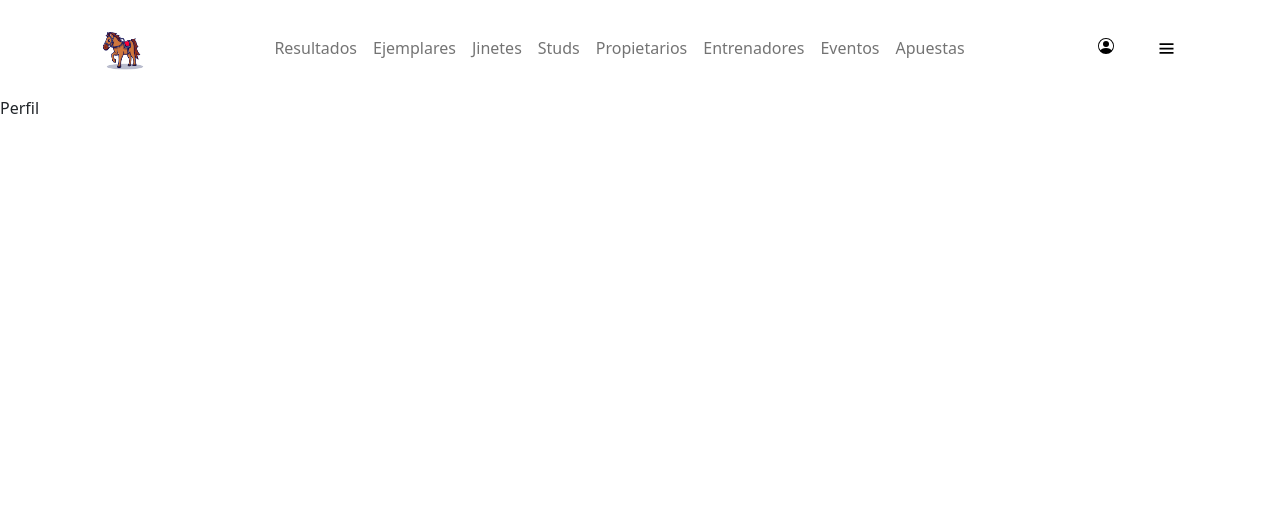
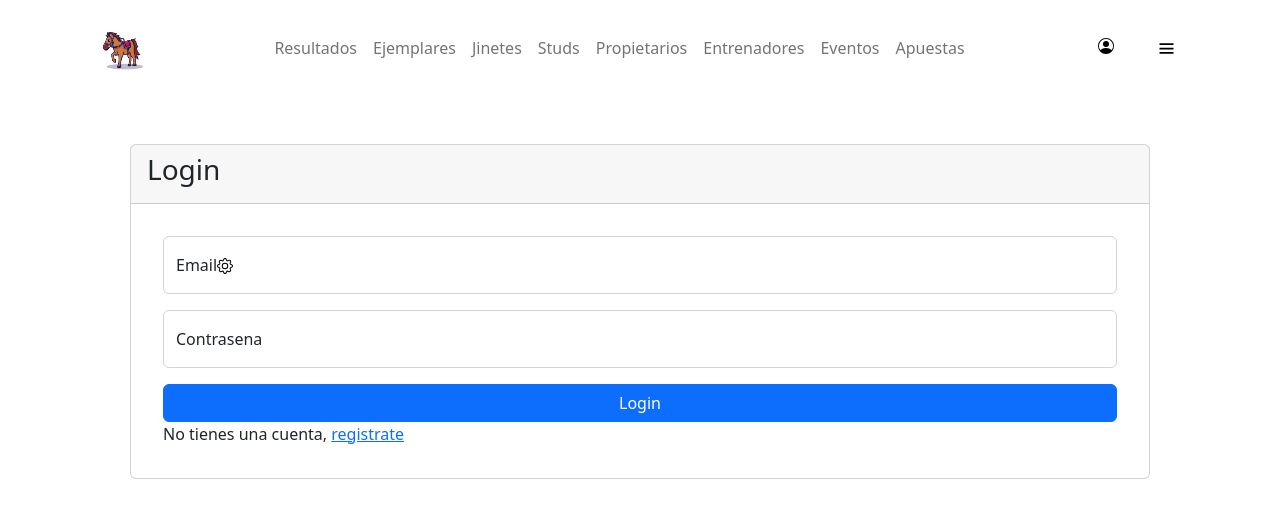
Before and after one commit to joseeg-perez/hipodromoLaRinconada, a React (Create React App) app in the folder client/: page /perfil in a window 1280 px wide. Shown: the top 518 px of the page. Built offline with nearby package versions, Linux system fonts and the light colour scheme.

Commit message:
login y register

```diff
--- a/client/src/App.js
+++ b/client/src/App.js
@@ -64,6 +64,8 @@ import PelajeUpdate from "./pages/PelajeUpdate";
 import ImplementoUpdate from "./pages/ImplementoUpdate";
 import MedicamentoUpdate from "./pages/MedicamentoUpdate";
 import MotivoRetiroUpdate from "./pages/MotivoRetiroUpdate";
+import Login from "./pages/Login";
+import RegisterCard from "./pages/RegisterCard";
 
 function App() {
   return (
@@ -87,6 +89,10 @@ function App() {
 
         <Route path="/ejemplares" exact>
           <Ejemplares></Ejemplares>
+        </Route>
+
+        <Route path="/registrar">
+          <RegisterCard></RegisterCard>
         </Route>
 
         <Route path="/ejemplares/createEjemplar" exact>
@@ -150,7 +156,7 @@ function App() {
         </Route>
 
         <Route path="/perfil">
-          <Perfil></Perfil>
+          <Login></Login>
         </Route>
 
         <Route path="/propietarios" exact>
@@ -320,6 +326,10 @@ function App() {
         <Route path="/haras/updateHara" exact>
           <HaraUpdate></HaraUpdate>
         </Route>
+
+        <Route path="/login">
+          <Login></Login>
+        </Route>
       </Switch>
     </Layout>
   );
--- a/client/src/components/RegisterCard.js
+++ b/client/src/pages/Login.js
@@ -1,38 +1,26 @@
 import React from "react";
 import { Button, Card, Container, Form, FormLabel } from "react-bootstrap";
+import { NavLink } from "react-router-dom";
+import fotito from "../assets/gear.svg"
 
-const RegisterCard = () => {
+const Login = () => {
   return (
     <Container>
       <Card className="mt-5 mx-5">
         <Card.Header>
-          <h3>Registrarse</h3>
+          <h3>Login</h3>
         </Card.Header>
         <Card.Body>
           <Form className="form-floating m-3">
-            <div className="mb-3 form-floating">
-              <input
-                type="text"
-                className="form-control"
-                placeholder="First name"
-              />
-              <FormLabel>Nombre</FormLabel>
-            </div>
-            <div className="mb-3 form-floating">
-              <input
-                type="text"
-                className="form-control"
-                placeholder="Last name"
-              />
-              <FormLabel>Apellido</FormLabel>
-            </div>
             <div className="mb-3 form-floating">
               <input
                 type="email"
                 className="form-control"
                 placeholder="Enter email"
               />
-              <FormLabel>Email</FormLabel>
+              <FormLabel>Email
+              <img src={fotito} alt='/'/>
+              </FormLabel>
             </div>
             <div className="mb-3 form-floating">
               <input
@@ -44,17 +32,17 @@ const RegisterCard = () => {
             </div>
             <div className="d-grid">
               <Button type="submit" className="btn btn-primary">
-                Registrarse
+                Login
               </Button>
             </div>
             <p className="forgot-password text-right">
-              Ya estas registrado? <a href="/sign-in">Iniciar sesion</a>
+              No tienes una cuenta, <NavLink href="/register" to="/registrar">registrate</NavLink>
             </p>
           </Form>
         </Card.Body>
       </Card>
     </Container>
-  );
-};
+  )
+}
 
-export default RegisterCard;
+export default Login
--- a/client/src/components/Login.js
+++ b/client/src/pages/RegisterCard.js
@@ -1,25 +1,39 @@
 import React from "react";
 import { Button, Card, Container, Form, FormLabel } from "react-bootstrap";
-import fotito from "../assets/gear.svg"
+import { NavLink } from "react-router-dom";
 
-const Login = () => {
+const RegisterCard = () => {
   return (
     <Container>
       <Card className="mt-5 mx-5">
         <Card.Header>
-          <h3>Login</h3>
+          <h3>Registrarse</h3>
         </Card.Header>
         <Card.Body>
           <Form className="form-floating m-3">
+            <div className="mb-3 form-floating">
+              <input
+                type="text"
+                className="form-control"
+                placeholder="First name"
+              />
+              <FormLabel>Nombre</FormLabel>
+            </div>
+            <div className="mb-3 form-floating">
+              <input
+                type="text"
+                className="form-control"
+                placeholder="Last name"
+              />
+              <FormLabel>Apellido</FormLabel>
+            </div>
             <div className="mb-3 form-floating">
               <input
                 type="email"
                 className="form-control"
                 placeholder="Enter email"
               />
-              <FormLabel>Email
-              <img src={fotito} alt='/'/>
-              </FormLabel>
+              <FormLabel>Email</FormLabel>
             </div>
             <div className="mb-3 form-floating">
               <input
@@ -31,17 +45,17 @@ const Login = () => {
             </div>
             <div className="d-grid">
               <Button type="submit" className="btn btn-primary">
-                Login
+                Registrarse
               </Button>
             </div>
             <p className="forgot-password text-right">
-              No tienes una cuenta, <a href="/register">registrate</a>
+              Ya estas registrado? <NavLink href="/sign-in" to="/perfil">Iniciar sesion</NavLink>
             </p>
           </Form>
         </Card.Body>
       </Card>
     </Container>
-  )
-}
+  );
+};
 
-export default Login
+export default RegisterCard;
```
